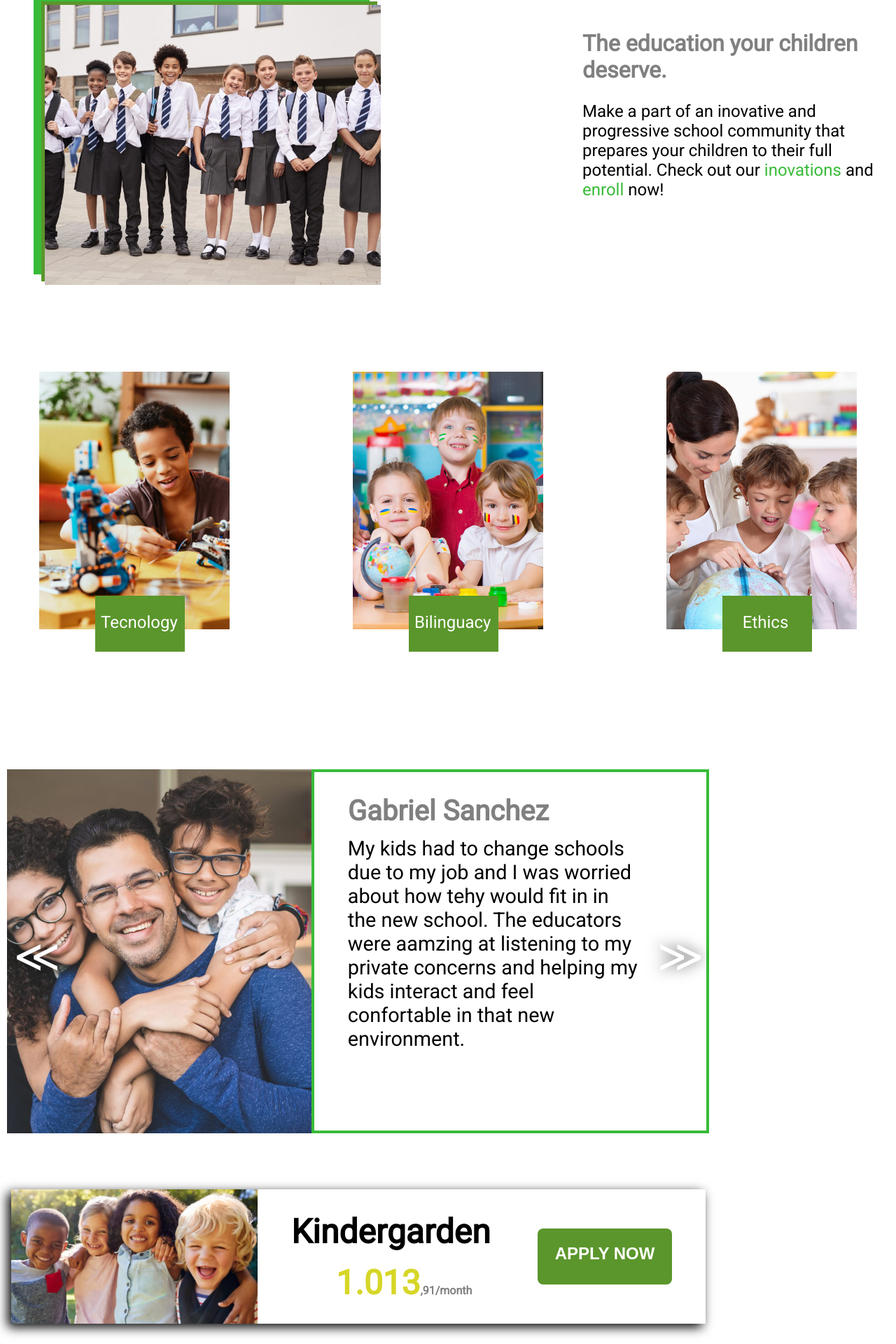
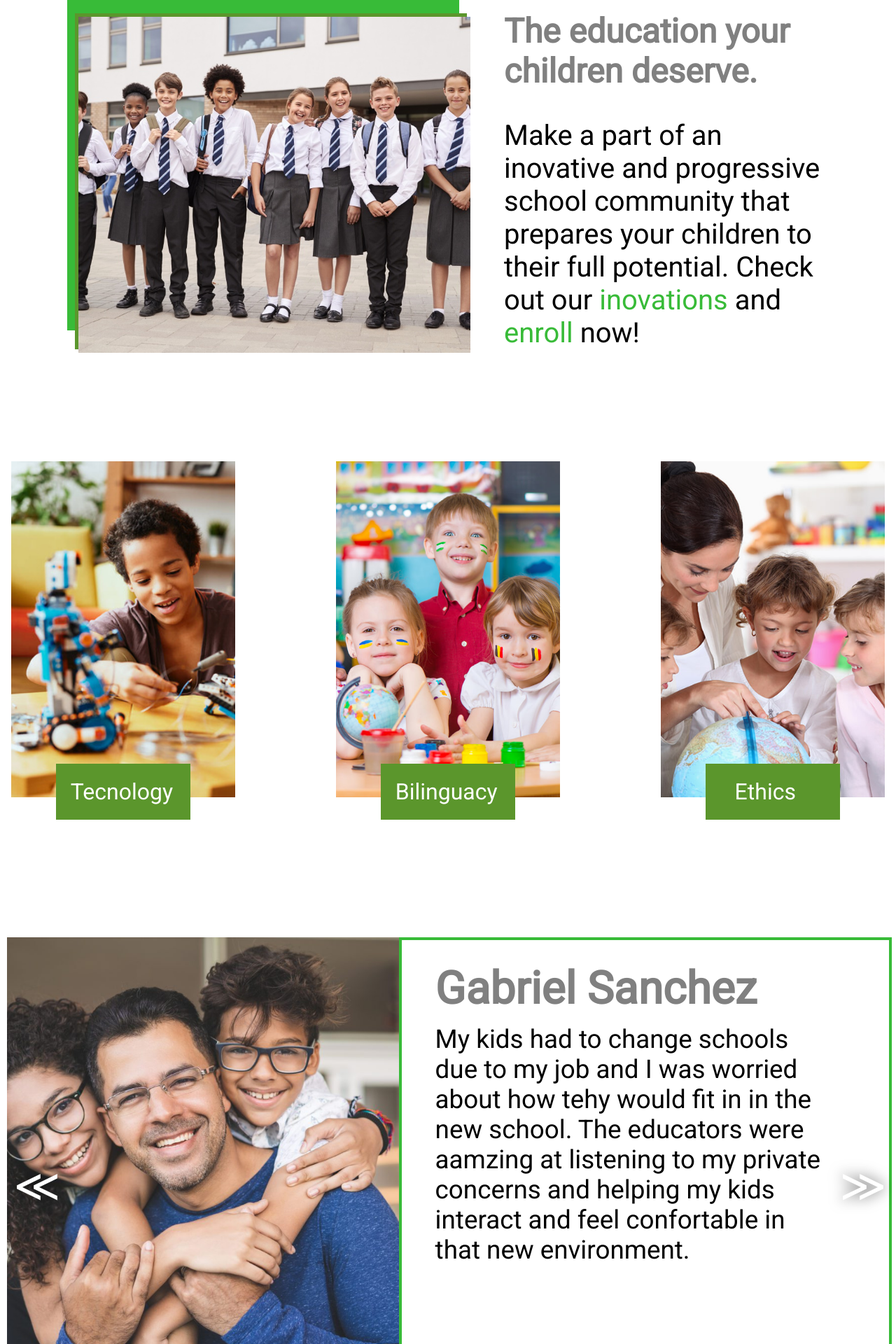
Before and after one commit to poissonfou/School-Site-Concept, a Vue app: page / in a window 1280 px wide. Shown: the part 104-2024 px from the top of the page at 70% size. Built offline with nearby package versions, Linux system fonts and the light colour scheme.

Commit message:
responsivity for 1200px

```diff
--- a/src/components/layout/TheFooter.vue
+++ b/src/components/layout/TheFooter.vue
@@ -35,4 +35,12 @@ p {
     width: 15rem;
   }
 }
+
+@media (min-width: 1200px) {
+  p {
+    margin-left: 32rem;
+    font-size: 1.7rem;
+    width: 16rem;
+  }
+}
 </style>
--- a/src/components/sections/FirstSection.vue
+++ b/src/components/sections/FirstSection.vue
@@ -136,4 +136,38 @@ a {
     margin-left: 7rem;
   }
 }
+
+@media (min-width: 1200px) {
+  section {
+    display: flex;
+    flex-direction: row;
+  }
+
+  section div {
+    margin-left: 0rem;
+  }
+
+  h1 {
+    width: 30rem;
+    font-size: 3rem;
+    margin-left: 0rem;
+    margin-top: 0rem;
+  }
+
+  p {
+    width: 29rem;
+    margin-left: 0rem;
+    font-size: 2.5rem;
+  }
+
+  img {
+    width: 35rem;
+    height: 30rem;
+  }
+
+  .background-div {
+    width: 35rem;
+    height: 30rem;
+  }
+}
 </style>
--- a/src/components/sections/FourthSection.vue
+++ b/src/components/sections/FourthSection.vue
@@ -199,4 +199,54 @@ a {
     width: 12rem;
   }
 }
+
+@media (min-width: 1200px) {
+  div {
+    margin-top: 6rem;
+    margin-bottom: 5rem;
+  }
+
+  h3 {
+    margin-left: 20rem;
+    font-size: 4rem;
+    width: 40rem;
+  }
+
+  h2 {
+    margin-left: 29.5rem;
+    font-size: 2.5rem;
+  }
+
+  p {
+    margin-left: 5rem;
+    font-size: 2rem;
+  }
+
+  .social-links {
+    margin-top: 4.5rem;
+    margin-bottom: 2rem;
+    margin-left: 12rem;
+  }
+
+  .email {
+    margin-left: 4.2rem;
+  }
+
+  .facebook {
+    margin-left: 5.5rem;
+  }
+
+  .twitter {
+    margin-left: 6rem;
+  }
+
+  .tiktok {
+    margin-left: 3rem;
+    width: 10rem;
+  }
+
+  base-social {
+    width: 12rem;
+  }
+}
 </style>
--- a/src/components/sections/SecondSection.vue
+++ b/src/components/sections/SecondSection.vue
@@ -85,4 +85,22 @@ a {
     object-fit: cover;
   }
 }
+
+@media (min-width: 1200px) {
+  section {
+    margin-left: -13rem;
+  }
+
+  img {
+    width: 20rem;
+    height: 30rem;
+    object-fit: cover;
+  }
+
+  a {
+    font-size: 2rem;
+    padding-top: 1.3rem;
+    padding-left: 1.3rem;
+  }
+}
 </style>
--- a/src/components/sections/SliderComponent.vue
+++ b/src/components/sections/SliderComponent.vue
@@ -93,9 +93,9 @@ export default {
         }
       };
 
-      setInterval(function () {
-        nextSlide();
-      }, 7000);
+      // setInterval(function () {
+      //   nextSlide();
+      // }, 7000);
 
       next.addEventListener("click", function (e) {
         e.preventDefault();
@@ -278,4 +278,33 @@ h2 {
     height: 4rem;
   }
 }
+
+@media (min-width: 1200px) {
+  #main-div {
+    width: 79rem;
+    height: 45rem;
+    margin-left: 0.6rem;
+  }
+
+  img {
+    width: 35rem;
+    height: 41.5rem;
+  }
+
+  .info {
+    height: 41rem;
+    width: 43.5rem;
+  }
+
+  h2 {
+    font-size: 4rem;
+    margin-top: 2rem;
+    margin-left: 2.5rem;
+  }
+
+  p {
+    font-size: 2.3rem;
+    width: 35rem;
+  }
+}
 </style>
--- a/src/components/sections/ThirdSection.vue
+++ b/src/components/sections/ThirdSection.vue
@@ -101,7 +101,7 @@ span {
 
 @media (min-width: 992px) {
   div {
-    margin-top: 5rem;
+    margin-top: 7rem;
     margin-left: 0.5rem;
   }
 
@@ -129,4 +129,28 @@ span {
     margin-left: 3rem;
   }
 }
+
+@media (min-width: 1200px) {
+  img {
+    width: 28rem;
+    height: 15rem;
+  }
+
+  .title {
+    font-size: 4rem;
+  }
+
+  .price {
+    font-size: 4rem;
+    padding-left: 6rem;
+  }
+
+  .k-12 {
+    margin-left: 7rem;
+  }
+
+  .highschool {
+    margin-left: 3rem;
+  }
+}
 </style>
--- a/src/components/ui/BaseButton.vue
+++ b/src/components/ui/BaseButton.vue
@@ -35,4 +35,14 @@ button:hover {
     position: absolute;
   }
 }
+
+@media (min-width: 1200px) {
+  button {
+    margin-left: 59rem;
+    margin-top: 4.3rem;
+    width: 15rem;
+    height: 6rem;
+    position: absolute;
+  }
+}
 </style>
--- a/src/components/ui/BaseCard.vue
+++ b/src/components/ui/BaseCard.vue
@@ -47,4 +47,12 @@
     width: 7rem;
   }
 }
+
+@media (min-width: 1200px) {
+  .category {
+    margin-left: 4rem;
+    margin-top: 17rem;
+    width: 12rem;
+  }
+}
 </style>
--- a/src/components/ui/BaseCardPrice.vue
+++ b/src/components/ui/BaseCardPrice.vue
@@ -69,4 +69,16 @@ p {
     font-weight: bold;
   }
 }
+
+@media (min-width: 1200px) {
+  .price-card {
+    width: 77rem;
+    height: 15rem;
+  }
+
+  p {
+    padding-top: 0.8rem;
+    font-size: 2rem;
+  }
+}
 </style>
```
